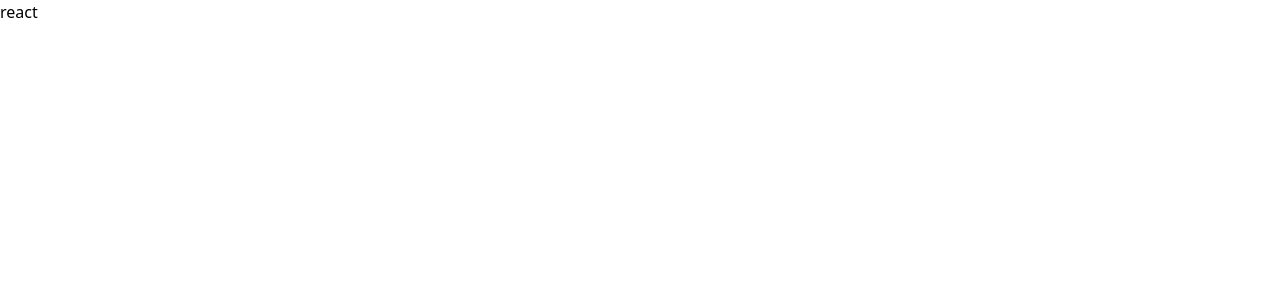
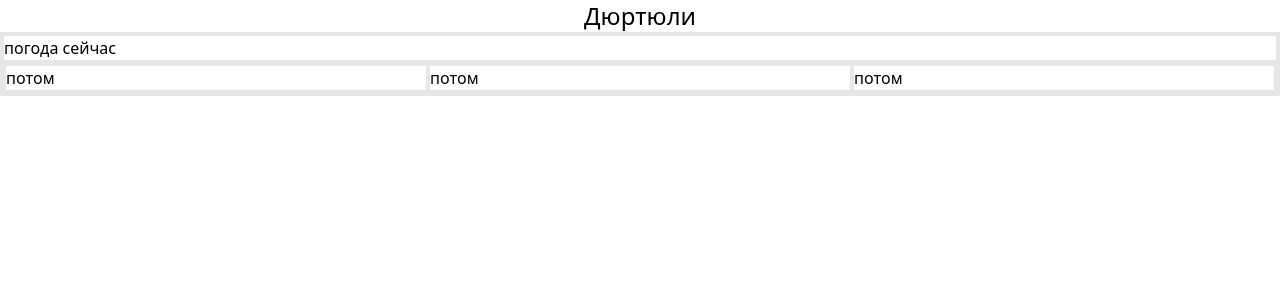
Before and after one commit to ramil290989/weather-web, a React (Create React App) app: page / in a window 1280 px wide. Shown: the top 300 px of the page. Built offline with nearby package versions, Linux system fonts and the light colour scheme; the HTML template or start-up script is replaced by a standard one.

Commit message:
add weather components

```diff
--- a/src/App.jsx
+++ b/src/App.jsx
@@ -1,12 +1,13 @@
 import React from 'react';
+import Header from './components/Header.jsx';
+import WeatherToday from './components/WeatherToday.jsx';
 
 function App() {
   return (
-    <div className="App">
-      <header className="App-header">
-        react
-      </header>
-    </div>
+    <>
+      <Header />
+      <WeatherToday />
+    </>
   );
 }
 
--- /dev/null
+++ b/src/components/CurrentWeather.jsx
@@ -0,0 +1,9 @@
+import React from 'react';
+
+const CurrentWeather = () => (
+  <div className='flex border-2'>
+    погода сейчас
+  </div>
+);
+
+export default CurrentWeather;
--- /dev/null
+++ b/src/components/Header.jsx
@@ -0,0 +1,9 @@
+import React from 'react';
+
+const Header = () => (
+  <header className="container mx-auto">
+    <p className='text-center text-2xl'>Дюртюли</p>
+  </header>
+);
+
+export default Header;
--- /dev/null
+++ b/src/components/WeatherThreeTime.jsx
@@ -0,0 +1,11 @@
+import React from 'react';
+
+const WeatherThreeTime = () => (
+  <div className='flex border-2'>
+    <div className='border-2 basis-1/3'>потом</div>
+    <div className='border-2 basis-1/3'>потом</div>
+    <div className='border-2 basis-1/3'>потом</div>
+  </div>
+);
+
+export default WeatherThreeTime;
--- /dev/null
+++ b/src/components/WeatherToday.jsx
@@ -0,0 +1,12 @@
+import React from 'react';
+import CurrentWeather from './CurrentWeather.jsx';
+import WeatherThreeTime from './WeatherThreeTime.jsx';
+
+const WeatherToday = () => (
+  <div className='container mx-auto flex flex-col border-2'>
+    <CurrentWeather />
+    <WeatherThreeTime />
+  </div>
+);
+
+export default WeatherToday;
--- a/src/index.css
+++ b/src/index.css
@@ -534,3 +534,71 @@ video {
   --tw-backdrop-saturate:  ;
   --tw-backdrop-sepia:  ;
 }
+
+.container {
+  width: 100%;
+}
+
+@media (min-width: 640px) {
+  .container {
+    max-width: 640px;
+  }
+}
+
+@media (min-width: 768px) {
+  .container {
+    max-width: 768px;
+  }
+}
+
+@media (min-width: 1024px) {
+  .container {
+    max-width: 1024px;
+  }
+}
+
+@media (min-width: 1280px) {
+  .container {
+    max-width: 1280px;
+  }
+}
+
+@media (min-width: 1536px) {
+  .container {
+    max-width: 1536px;
+  }
+}
+
+.mx-auto {
+  margin-left: auto;
+  margin-right: auto;
+}
+
+.flex {
+  display: flex;
+}
+
+.basis-1\/3 {
+  flex-basis: 33.333333%;
+}
+
+.flex-row {
+  flex-direction: row;
+}
+
+.flex-col {
+  flex-direction: column;
+}
+
+.border-2 {
+  border-width: 2px;
+}
+
+.text-center {
+  text-align: center;
+}
+
+.text-2xl {
+  font-size: 1.5rem;
+  line-height: 2rem;
+}
--- a/tailwind.config.js
+++ b/tailwind.config.js
@@ -1,8 +1,8 @@
 /** @type {import('tailwindcss').Config} */
 module.exports = {
-  content: ['./src/**/*.{js, jsx}'],
+  content: ['./src/**/*.{js,jsx}'],
   theme: {
     extend: {},
   },
   plugins: [],
-}
+};
```
Also changed, not shown: .eslintrc.json.
